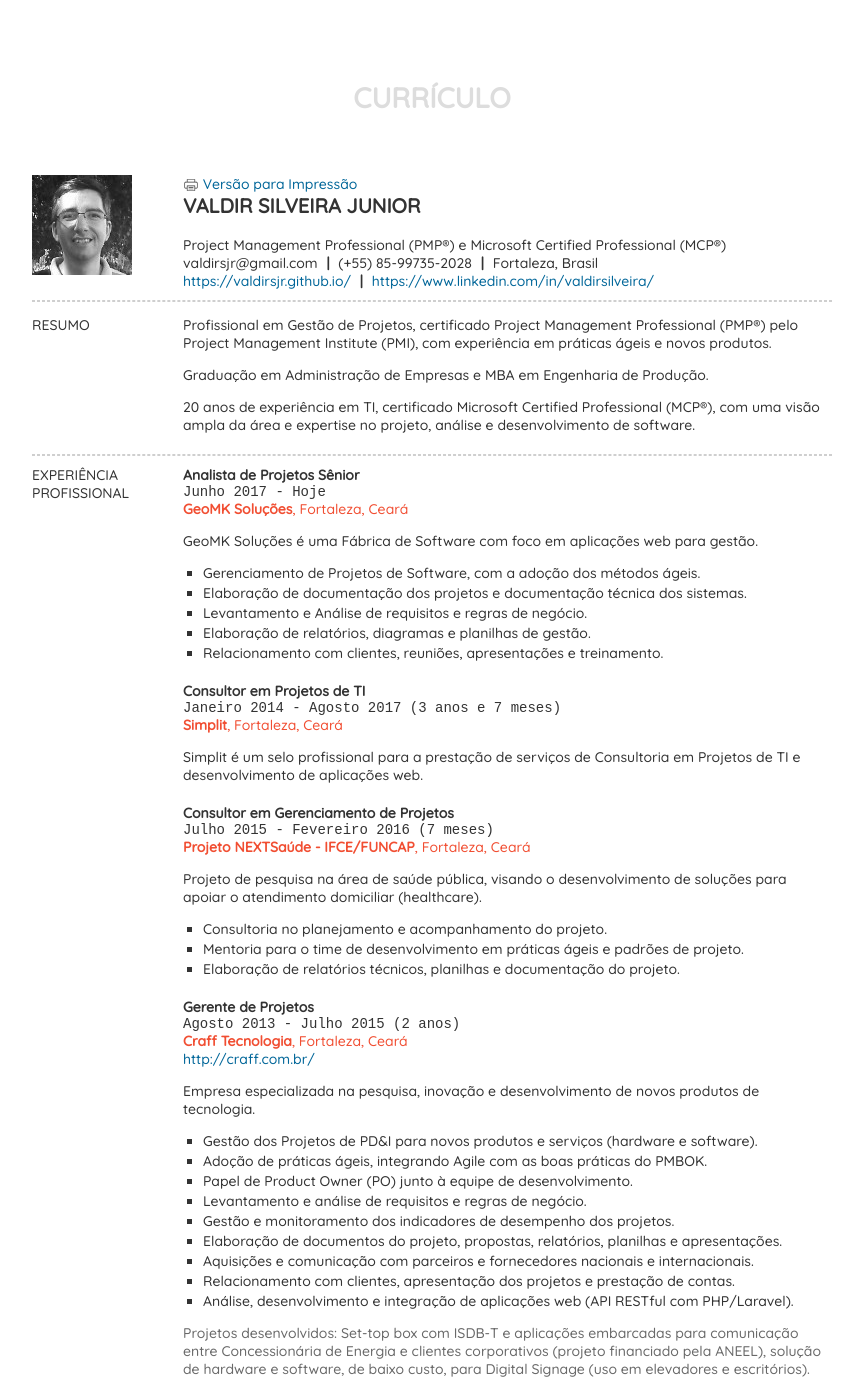
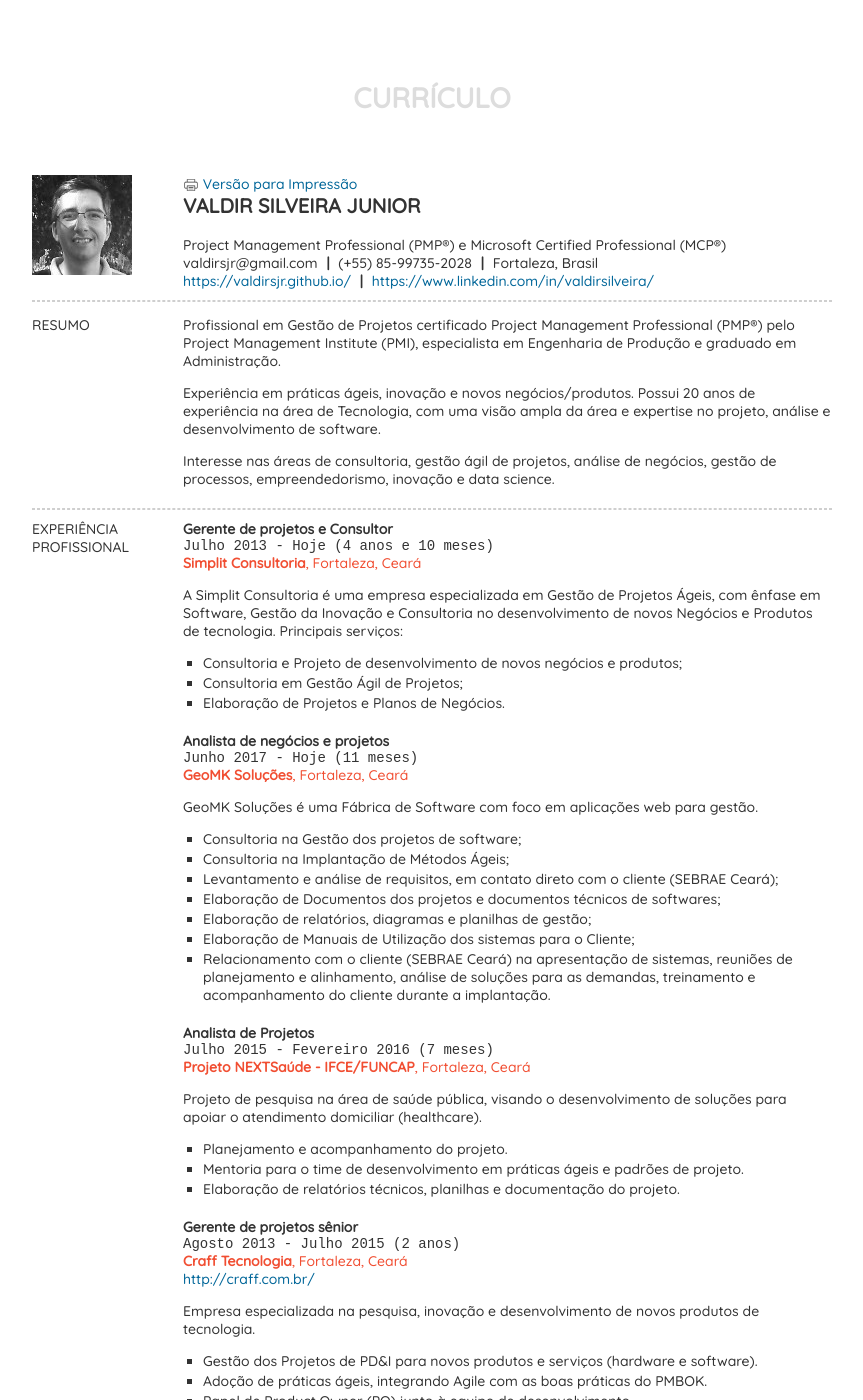
Before and after one commit to valdirsjr/valdirsjr.github.io, a Jekyll site: the page resume/index.html, which Jekyll copies as it is, in a window 1280 px wide and 1400 px high. Shown: the whole window, without its empty margins (208-1071 px from the left). Built offline with Jekyll 4.4.1, drawn with Linux system fonts in a browser that asks for light colours; some of the changed text lies outside the part shown.

Commit message:
sincornia com o Linkedin

```diff
--- a/resume/index.html
+++ b/resume/index.html
@@ -64,9 +64,9 @@ License  : https://github.com/heiswayi/resume/blob/gh-pages/LICENSE.md
 				<span>RESUMO</span>
 			</div>
 			<div class="sectionContent">
-				<p>Profissional em Gestão de Projetos, certificado Project Management Professional (PMP®) pelo Project Management Institute (PMI), com experiência em práticas ágeis e novos produtos.</p>
-				<p>Graduação em Administração de Empresas e MBA em Engenharia de Produção.</p>
-				<p>20 anos de experiência em TI, certificado Microsoft Certified Professional (MCP®), com uma visão ampla da área e expertise no projeto, análise e desenvolvimento de software.</p>
+				<p>Profissional em Gestão de Projetos certificado Project Management Professional (PMP®) pelo Project Management Institute (PMI), especialista em  Engenharia de Produção e graduado em Administração.</p>
+				<p>Experiência em práticas ágeis, inovação e novos negócios/produtos. Possui 20 anos de experiência na área de Tecnologia, com uma visão ampla da área e expertise no projeto, análise e desenvolvimento de software.</p>
+				<p>Interesse nas áreas de consultoria, gestão ágil de projetos, análise de negócios, gestão de processos, empreendedorismo, inovação e data science.</p>
 			</div>
 		</div><!-- /#summaryBlock -->
 		<div class="sectionLine"></div>
@@ -74,48 +74,55 @@ License  : https://github.com/heiswayi/resume/blob/gh-pages/LICENSE.md
 			<div class="sectionName">
 				<span>EXPERIÊNCIA PROFISSIONAL</span>
 			</div>
+			<div class="sectionContent">
+				<div class="blockHeader">
+					<span class="title">Gerente de projetos e Consultor</span> <span class="date">Julho 2013 - Hoje (4 anos e 10 meses)</span>
+					<div class="company">
+						<strong>Simplit Consultoria</strong>, Fortaleza, Ceará<br>
+					</div>
+				</div>
+				<p>A Simplit Consultoria é uma empresa especializada em Gestão de Projetos Ágeis, com ênfase em Software, Gestão da Inovação e Consultoria no desenvolvimento de novos Negócios e Produtos de tecnologia. Principais serviços:</p>
+				<ul class="highlights">
+					<li>Consultoria e Projeto de desenvolvimento de novos negócios e produtos;</li>
+					<li>Consultoria em Gestão Ágil de Projetos;</li>
+					<li>Elaboração de Projetos e Planos de Negócios.</li>
+				</ul>
+			</div>
       		<div class="sectionContent">
 				<div class="blockHeader">
-					<span class="title">Analista de Projetos Sênior</span> <span class="date">Junho 2017 - Hoje</span>
+					<span class="title">Analista de negócios e projetos</span> <span class="date">Junho 2017 - Hoje (11 meses)</span>
 					<div class="company">
 						<strong>GeoMK Soluções</strong>, Fortaleza, Ceará<br>
 					</div>
 				</div>
 				<p>GeoMK Soluções é uma Fábrica de Software com foco em aplicações web para gestão. </p>
 				<ul class="highlights">
-					<li>Gerenciamento de Projetos de Software, com a adoção dos métodos ágeis.</li>
-					<li>Elaboração de documentação dos projetos e documentação técnica dos sistemas.</li>
-					<li>Levantamento e Análise de requisitos e regras de negócio.</li>
-					<li>Elaboração de relatórios, diagramas e planilhas de gestão.</li>
-					<li>Relacionamento com clientes, reuniões, apresentações e treinamento.</li>
+					<li>Consultoria na Gestão dos projetos de software;</li>
+					<li>Consultoria na Implantação de Métodos Ágeis;</li>
+					<li>Levantamento e análise de requisitos, em contato direto com o cliente (SEBRAE Ceará);</li>
+					<li>Elaboração de Documentos dos projetos e documentos técnicos de softwares;</li>
+					<li>Elaboração de relatórios, diagramas e planilhas de gestão;</li>
+					<li>Elaboração de Manuais de Utilização dos sistemas para o Cliente;</li>
+					<li>Relacionamento com o cliente (SEBRAE Ceará) na apresentação de sistemas, reuniões de planejamento e alinhamento, análise de soluções para as demandas, treinamento e acompanhamento do cliente durante a implantação.</li>
 				</ul>
 			</div>
 			<div class="sectionContent">
 				<div class="blockHeader">
-					<span class="title">Consultor em Projetos de TI</span> <span class="date">Janeiro 2014 - Agosto 2017 (3 anos e 7 meses)</span>
-					<div class="company">
-						<strong>Simplit</strong>, Fortaleza, Ceará<br>
-					</div>
-				</div>
-				<p>Simplit é um selo profissional para a prestação de serviços de Consultoria em Projetos de TI e desenvolvimento de aplicações web.</p>
-			</div>
-			<div class="sectionContent">
-				<div class="blockHeader">
-					<span class="title">Consultor em Gerenciamento de Projetos</span> <span class="date">Julho 2015 - Fevereiro 2016 (7 meses)</span>
+					<span class="title">Analista de Projetos</span> <span class="date">Julho 2015 - Fevereiro 2016 (7 meses)</span>
 					<div class="company">
 						<strong>Projeto NEXTSaúde - IFCE/FUNCAP</strong>, Fortaleza, Ceará<br>
 					</div>
 				</div>
 				<p>Projeto de pesquisa na área de saúde pública, visando o desenvolvimento de soluções para apoiar o atendimento domiciliar (healthcare).</p>
 				<ul class="highlights">
-					<li>Consultoria no planejamento e acompanhamento do projeto.</li>
+					<li>Planejamento e acompanhamento do projeto.</li>
 					<li>Mentoria para o time de desenvolvimento em práticas ágeis e padrões de projeto.</li>
 					<li>Elaboração de relatórios técnicos, planilhas e documentação do projeto.</li>
 				</ul>
 			</div>
 			<div class="sectionContent">
 				<div class="blockHeader">
-					<span class="title">Gerente de Projetos</span> <span class="date">Agosto 2013 - Julho 2015 (2 anos)</span>
+					<span class="title">Gerente de projetos sênior</span> <span class="date">Agosto 2013 - Julho 2015 (2 anos)</span>
 					<div class="company">
 						<strong>Craff Tecnologia</strong>, Fortaleza, Ceará<br>
 						<a href="http://craff.com.br/">http://craff.com.br/</a>
@@ -130,21 +137,21 @@ License  : https://github.com/heiswayi/resume/blob/gh-pages/LICENSE.md
 					<li>Gestão e monitoramento dos indicadores de desempenho dos projetos.</li>
 					<li>Elaboração de documentos do projeto, propostas, relatórios, planilhas e apresentações.</li>
 					<li>Aquisições e comunicação com parceiros e fornecedores nacionais e internacionais.</li>
-					<li>Relacionamento com clientes, apresentação dos projetos e prestação de contas.</li>
+					<li>Relacionamento com o cliente Coelce/Enel em atividdes de apresentação dos projetos, prestação de contas e reuniões de planejamento e alinhamento.</li>
 					<li>Análise, desenvolvimento e integração de aplicações web (API RESTful com PHP/Laravel).</li>
 				</ul>
-				<p style="color:dimgray">Projetos desenvolvidos: Set-top box com ISDB-T e aplicações embarcadas para comunicação entre Concessionária de Energia e clientes corporativos (projeto financiado pela ANEEL), solução de hardware e software, de baixo custo, para Digital Signage (uso em elevadores e escritórios).</p>
+				<p style="color:dimgray">Projetos desenvolvidos: Projeto da ENEL para desenvolvimento de um Set-top box com ISDB-T e aplicações embarcadas para comunicação entre Concessionária de Energia e clientes corporativos (projeto de PD&I financiado pela ANEEL), solução de hardware e software, de baixo custo, para Digital Signage (uso em elevadores e escritórios).</p>
 			</div>
 			<div class="sectionContent">
 				<div class="blockHeader">
 					<span class="title">Consultor Empresarial</span> <span class="date">Outubro 2011 - Junho 2013 (1 ano e 9 meses)</span>
 					<div class="company">
-						<strong>Aggile Soluções</strong>, Juazeiro do Norte, Ceará<br>
+						<strong>Aggile Soluções  (credenciada SEBRAE Ceará)</strong>, Juazeiro do Norte, Ceará<br>
 					</div>
 				</div>
 				<p>Consultoria Empresarial, com parceria do SEBRAE, no atendimento às micro e pequenas empresas.</p>
 				<ul class="highlights">
-					<li>Consultor credenciado pelo SEBRAE para ações de diagnóstico e monitoramento, gestão de resultados e indicadores de desempenho, análise e melhoria de processos, pesquisa de mercado, PCP, elaboração e gestão de projetos e planos de negócio, empreendedorismo, inovação e novos negócios, qualidade, planejamento e TI.</li>
+					<li>Consultor credenciado pelo SEBRAE para atendimento às micro e pequenas empresas em ações de diagnóstico e monitoramento, gestão de resultados e indicadores de desempenho, análise e melhoria de processos, pesquisa de mercado, PCP, elaboração e gestão de projetos e planos de negócio, empreendedorismo, inovação e novos negócios, qualidade, planejamento e TI.</li>
 					<li>Projeto, análise, desenvolvimento e implantação de sistemas, websites e plataformas de e-commerce.</li>
 					<li>Elaboração de ferramentas para melhoria da gestão nas microempresas (planilhas, documentos, manuais).</li>
 					<li>Sócio e Gerente de Projetos da empresa, apoiando a comunicação, planejamento, elaboração de relatórios técnicos e relacionamento com o SEBRAE.</li>
@@ -153,7 +160,7 @@ License  : https://github.com/heiswayi/resume/blob/gh-pages/LICENSE.md
 			</div>
 			<div class="sectionContent">
 				<div class="blockHeader">
-					<span class="title">Coordenador de Tecnologia</span> <span class="date">Janeiro 2009 - Outubro 2011 (2 anos e 10 meses)</span>
+					<span class="title">Coordenador de tecnologia</span> <span class="date">Janeiro 2009 - Outubro 2011 (2 anos e 10 meses)</span>
 					<div class="company">
 						<strong>Prefeitura Municipal do Crato</strong>, Crato, Ceará<br>
 						<a href="https://crato.ce.gov.br/">https://crato.ce.gov.br/</a>
@@ -167,7 +174,7 @@ License  : https://github.com/heiswayi/resume/blob/gh-pages/LICENSE.md
 			</div>
 			<div class="sectionContent">
 				<div class="blockHeader">
-					<span class="title">Professor de TI</span> <span class="date">Março 1995 - Setembro 2009 (14 anos e 7 meses)</span>
+					<span class="title">Professor</span> <span class="date">Março 1995 - Setembro 2009 (14 anos e 7 meses)</span>
 					<div class="company">
 						<strong>SENAC Ceará</strong>, Crato, Ceará<br>
 						<a href="https://www.ce.senac.br/">https://www.ce.senac.br/</a>
@@ -179,16 +186,16 @@ License  : https://github.com/heiswayi/resume/blob/gh-pages/LICENSE.md
 					<li>Elaborador de material didático, projetos e planos de cursos.</li>
 					<li>Planejamento e coordenação de eventos técnicos voltados à gestão e tecnologia.</li>
 				</ul>
-				<p style="color:dimgray">Realização mais importante: idéia, projeto e organização da SINAD - Semana de Informática e Administração do Senac, evento voltado para a divulgação de novas tecnologias e soluções para o comércio, incluindo um dia dedicado ao software livre.</p>
+				<p style="color:dimgray">Concepção, Gerenciamento do Projeto e Organização do evento "I SINAD - Semana de Informática e Administração do Senac" voltado para a temática de novas tecnologias e aplicação na área de negócios. O evento foi também o primeiro do interior do nordeste a tratar de Software Livre e segurança.</p>
 			</div>
 			<div class="sectionContent">
 				<div class="blockHeader">
-					<span class="title">Diretor de Projetos</span> <span class="date">Julho 2005 - Junho 2007 (2 anos)</span>
+					<span class="title">Diretor de projetos</span> <span class="date">Julho 2005 - Junho 2007 (2 anos)</span>
 					<div class="company">
 						<strong>EJEPRO - Empresa Jr. de Eng de Produção</strong>, Juazeiro do Norte, Ceará<br>
 					</div>
 				</div>
-				<p style="color:dimgray">Consultoria na área de Engenharia de Produção e TI para indústrias, envolvendo segurança do trabalho, PCP, qualidade, métodos e processos, elaboração de laudos, planilhas, manuais e diagramas, gestão de projetos e realização de parcerias.</p>
+				<p style="color:dimgray">Consultoria em Engenharia de Produção e TI para indústrias, prestando serviços nas áreas de segurança do trabalho, PCP, qualidade, análise e melhoria de métodos e processos, elaboração de laudos, planilhas, manuais e diagramas. Gestão de projetos da Empresa Júnior e realização de parcerias e eventos acadêmicos técnicos.</p>
 			</div>
 			<div class="sectionContent">
 				<div class="blockHeader">
@@ -197,16 +204,16 @@ License  : https://github.com/heiswayi/resume/blob/gh-pages/LICENSE.md
 						<strong>Teia Conectividade</strong>, Crato, Ceará<br>
 					</div>
 				</div>
-				<p style="color:dimgray">Empreendedor na área de serviços de TI, atuando com infraestrutura, projetos de sistemas e websites.</p>
+				<p style="color:dimgray">Empreendedor na área de serviços de TI, prestando serviço à diversas empresas e órgãos públicos com projetos de infraestrutura, desenvolvimento de aplicações web (PHP), hospedagem e criação de websites.</p>
 			</div>
 			<div class="sectionContent">
 				<div class="blockHeader">
-					<span class="title">Administrador de Banco de Dados (DBA)</span> <span class="date">Fevereiro 2001 - Outubro 2002 (1 ano e 9 meses)</span>
+					<span class="title">Administrador de bancos de dados (DBA)</span> <span class="date">Fevereiro 2001 - Outubro 2002 (1 ano e 9 meses)</span>
 					<div class="company">
 						<strong>JR Jóias Folheadas</strong>, Juazeiro do Norte, Ceará<br>
 					</div>
 				</div>
-				<p style="color:dimgray">DBA em Progress e apoio na implantação do ERP (Q-Soft/Datasul).</p>
+				<p style="color:dimgray">DBA em Progress e apoio na implantação do ERP Q-Soft (Espanha) e Datasul, configuração e administração de servidores Windows Server e Linux, suporte aos usuários.</p>
 			</div>
 			<div class="sectionContent">
 				<div class="blockHeader">
@@ -215,7 +222,7 @@ License  : https://github.com/heiswayi/resume/blob/gh-pages/LICENSE.md
 						<strong>Universidade Regional do Cariri - URCA</strong>, Crato, Ceará<br>
 					</div>
 				</div>
-				<p style="color:dimgray">Análise, desenvolvimento e implantação de sistemas e websites, administração e suporte em servidores AIX (IBM UNIX) e Linux.</p>
+				<p style="color:dimgray">Análise, desenvolvimento e implantação de sistemas e websites (Delphi, Perl e PHP), administração, configuração e suporte em servidores AIX (IBM UNIX) e Linux.</p>
 			</div>
 		</div>
 
```
